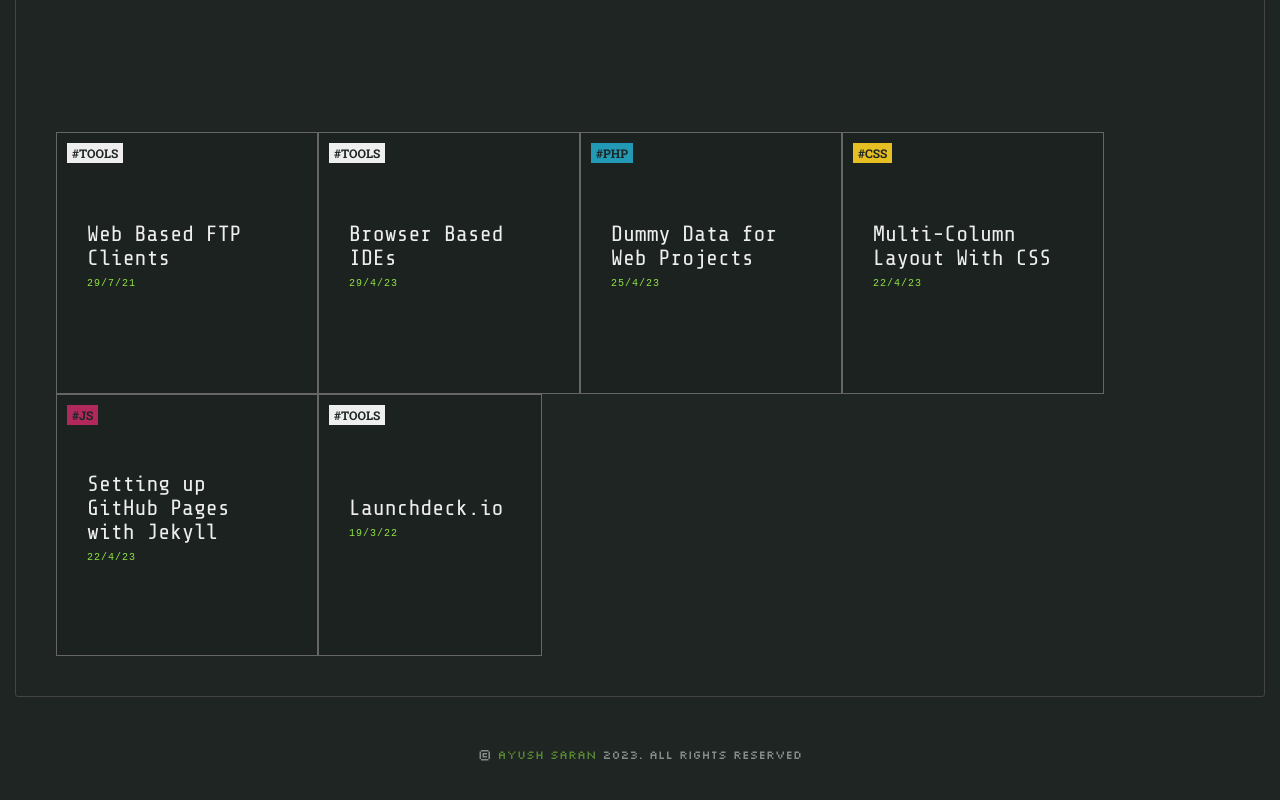
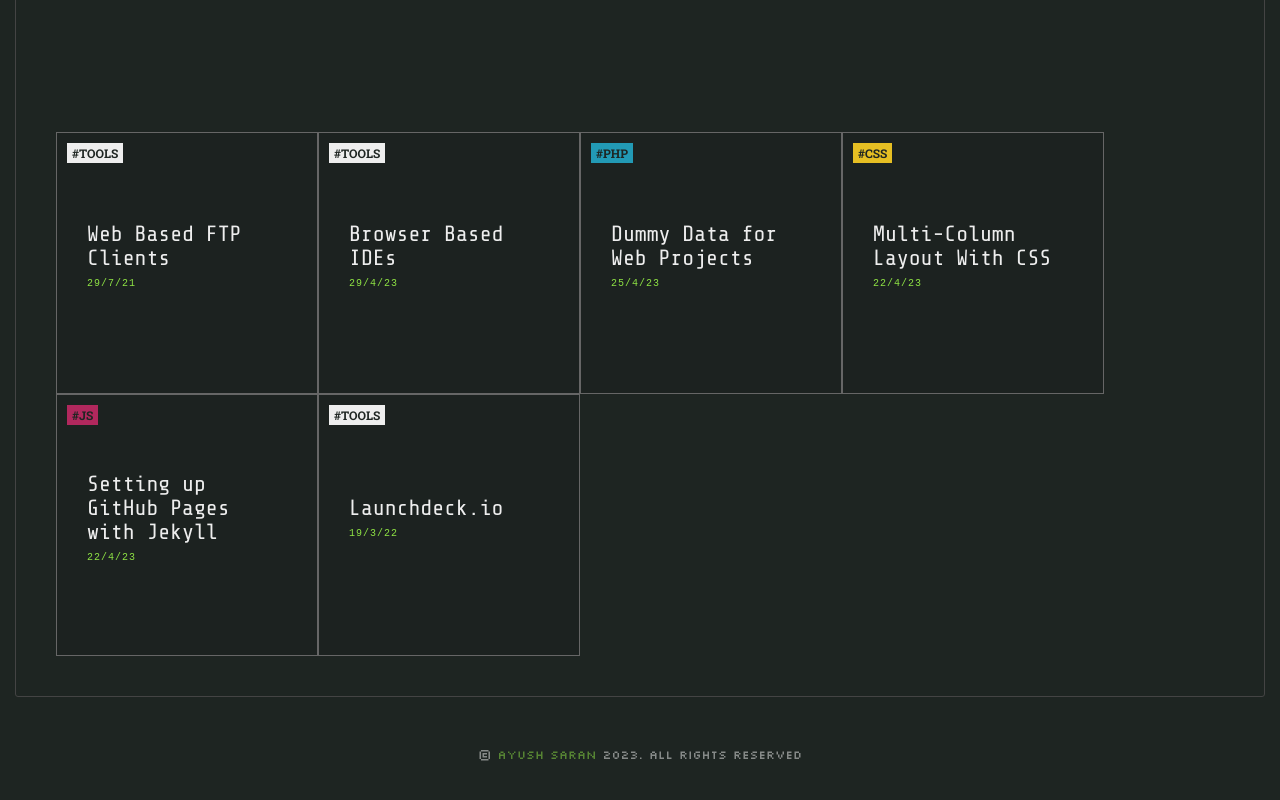
Before and after one commit to ayushsaranGithuB/notesapp, a Next.js app: page / in a window 1280 px wide. Shown: the part 348-1148 px from the top of the page. Built offline with nearby package versions, Linux system fonts and the light colour scheme.

Commit message:
grid item width

```diff
--- a/styles/globals.css
+++ b/styles/globals.css
@@ -51,7 +51,7 @@ h1.pageTitle {
   border: 1px solid #666;
   padding: 30px;
   overflow: hidden;
-  max-width: 200px;
+  width: 200px;
   aspect-ratio: 1/1;
   background-color: var(--backgroundDarker);
   display: flex;
```
